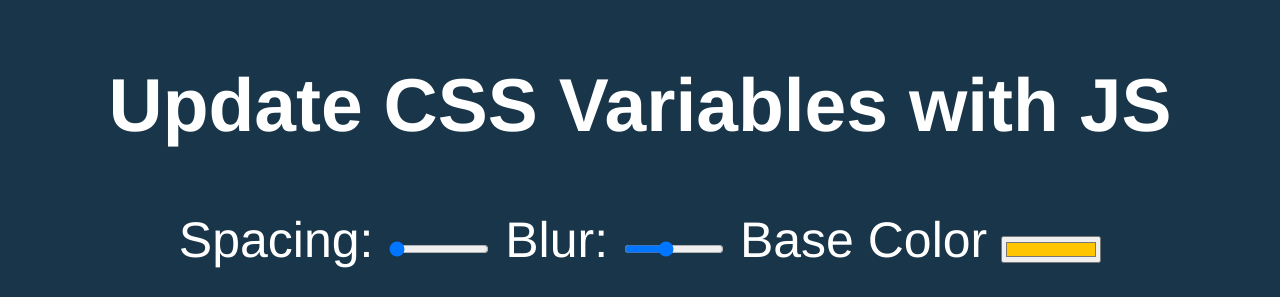
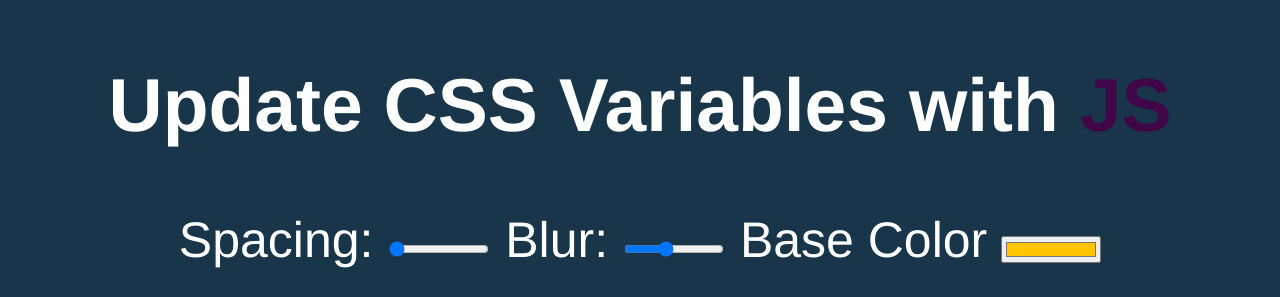
Before and after one commit to brandonleichty/JavaScript30, a plain HTML site: page 03 - CSS Variables/index-START.html in a window 1280 px wide. Shown: the top 297 px of the page. Drawn offline with Linux system fonts and the light colour scheme.

Commit message:
added css root variables: base, spacing, and blur

```diff
--- a/03 - CSS Variables/src/css/styles.css
+++ b/03 - CSS Variables/src/css/styles.css
@@ -1,6 +1,22 @@
  /*
     misc styles, nothing to do with CSS variables
 */
+
+    :root {
+        --base: #400748;
+        --spacing: 10px;
+        --blur: 10px;
+    }
+
+img {
+    padding: var(--spacing);
+    background: var(--base);
+    filter: blur(var(--blur));
+}
+
+.hl {
+    color: var(--base);
+}
 
  body {
      text-align: center;
@@ -16,5 +32,5 @@
  }
 
  input {
-        width:100px;
+     width: 100px;
  }
```
Lines whose indentation alone changed are shown as unchanged.
